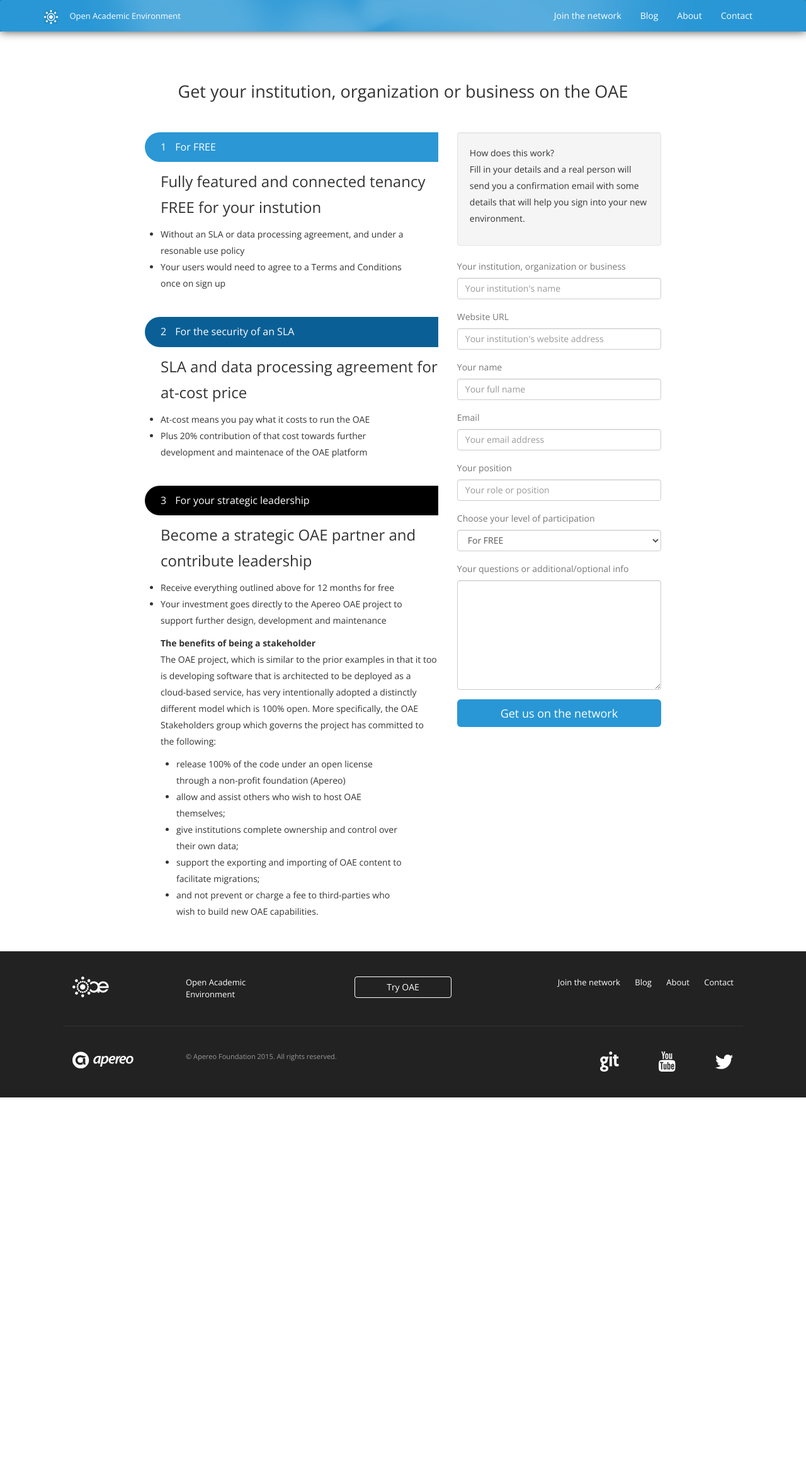
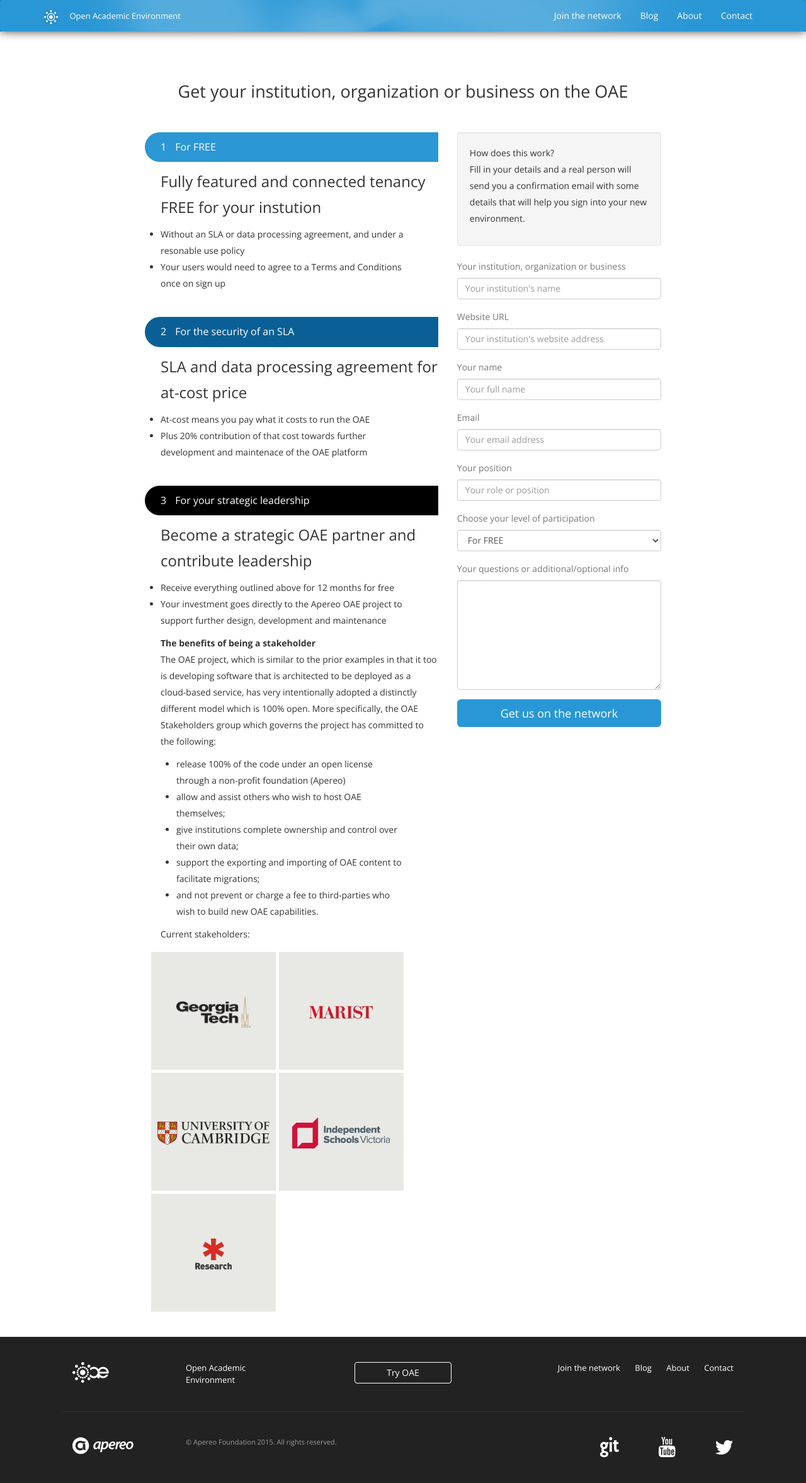
Before and after one commit to oaeproject/oaeproject.github.io, a Jekyll site: the page built from join.html, in a window 1280 px wide. Shown: the whole page at 63% size. Built offline with Jekyll 4.4.1, drawn with Linux system fonts in a browser that asks for light colours; before the commit the page ends 1742 px from its top, so only the background shows below that.

Commit message:
Added the current stakeholders

```diff
--- a/assets/css/oae.css
+++ b/assets/css/oae.css
@@ -294,32 +294,32 @@
     margin-top: 50px;
     margin-bottom: 20px;
 }
-.row-location ul {
+ul.logo-blocks {
     list-style: none;
     margin-top: 10px;
     padding: 0;
 }
 
-.row-location ul li img {
-    max-height: 49px;
-    max-width: 90%;
-}
-
-.row-location ul li {
+ul.logo-blocks li {
     float: left;
     list-style-type: none;
     width: 25%;
     height: 187px;
 }
 
-.row-location ul li .logo {
+ul.logo-blocks li img {
+    max-height: 49px;
+    max-width: 90%;
+}
+
+ul.logo-blocks li .logo {
     background-color: #E8E8E4;
     line-height: 187px;
     height: 100%;
     margin-right: 5px;
 }
 
-.row-location ul li .logo:hover {
+ul.logo-blocks li .logo:hover {
     background-color: #dddddd;
     cursor: pointer;
 }
@@ -406,6 +406,12 @@
 
 .page-join .inset {
     margin-left: 25px;
+}
+
+.page-join ul.logo-blocks li {
+    margin-top: 5px;
+    text-align: center;
+    width: 50%;
 }
 
 .page-join button[type="submit"] {
@@ -513,6 +519,10 @@
     margin-bottom: 20px;
 }
 
+.page-blog h4 {
+    margin-top: 0;
+}
+
 .page-blog .btn-oae {
     margin-top: 20px;
     width: 100%;
@@ -525,6 +535,10 @@
     line-height: 1.42857143;
 }
 
+.page-contact h4 {
+    margin-top: 0;
+}
+
 .page-contact .btn-oae {
     margin-top: 20px;
     width: 100%;
--- a/index.html
+++ b/index.html
@@ -32,7 +32,7 @@
 
 <div class="row row-location">
   United States of America
-  <ul>
+  <ul class="logo-blocks">
     <li>
       <div class="logo" data-toggle="modal" data-target="#case-study">
         <img src="/assets/img/logos/aar.png" alt="American academy of Religion" />
@@ -58,7 +58,7 @@
 
 <div class="row row-location">
   Europe and the United Kingdom
-  <ul>
+  <ul class="logo-blocks">
     <li>
       <div class="logo" data-toggle="modal" data-target="#case-study">
         <img src="/assets/img/logos/amsterdam.png" alt="University of Amsterdam" />
@@ -85,7 +85,7 @@
 
 <div class="row row-location">
   And many more...
-  <ul>
+  <ul class="logo-blocks">
     <li>
       <div class="logo" data-toggle="modal" data-target="#case-study">
         <img src="/assets/img/logos/anu.png" alt="Australian National University" />
--- a/join.html
+++ b/join.html
@@ -42,6 +42,35 @@
         <li>support the exporting and importing of OAE content to facilitate migrations;</li>
         <li>and not prevent or charge a fee to third-parties who wish to build new OAE capabilities.</li>
       </ul>
+      <p>Current stakeholders:</p>
+      <ul class="logo-blocks">
+        <li>
+          <div class="logo" data-toggle="modal" data-target="#case-study">
+            <img src="/assets/img/logos/gatech.png" alt="Georgia institute of Technology" />
+          </div>
+        </li>
+        <li>
+          <div class="logo" data-toggle="modal" data-target="#case-study">
+            <img src="/assets/img/logos/marist.png" alt="Marist College" />
+          </div>
+        </li>
+        <li>
+          <div class="logo" data-toggle="modal" data-target="#case-study">
+            <img src="/assets/img/logos/cambridge.png" alt="University of Cambridge" />
+          </div>
+        </li>
+        <li>
+          <div class="logo" data-toggle="modal" data-target="#case-study">
+            <img src="/assets/img/logos/isv.png" alt="Independant Schools Victoria" />
+          </div>
+        </li>
+        <li>
+          <div class="logo" data-toggle="modal" data-target="#case-study">
+            <img src="/assets/img/logos/research.png" alt="Research" />
+          </div>
+        </li>
+      </ul>
+
     </div>
   </div>
   <div class="col-xs-12 col-sm-5">
```
Also changed, not shown: assets/img/logos/research.png (added).
